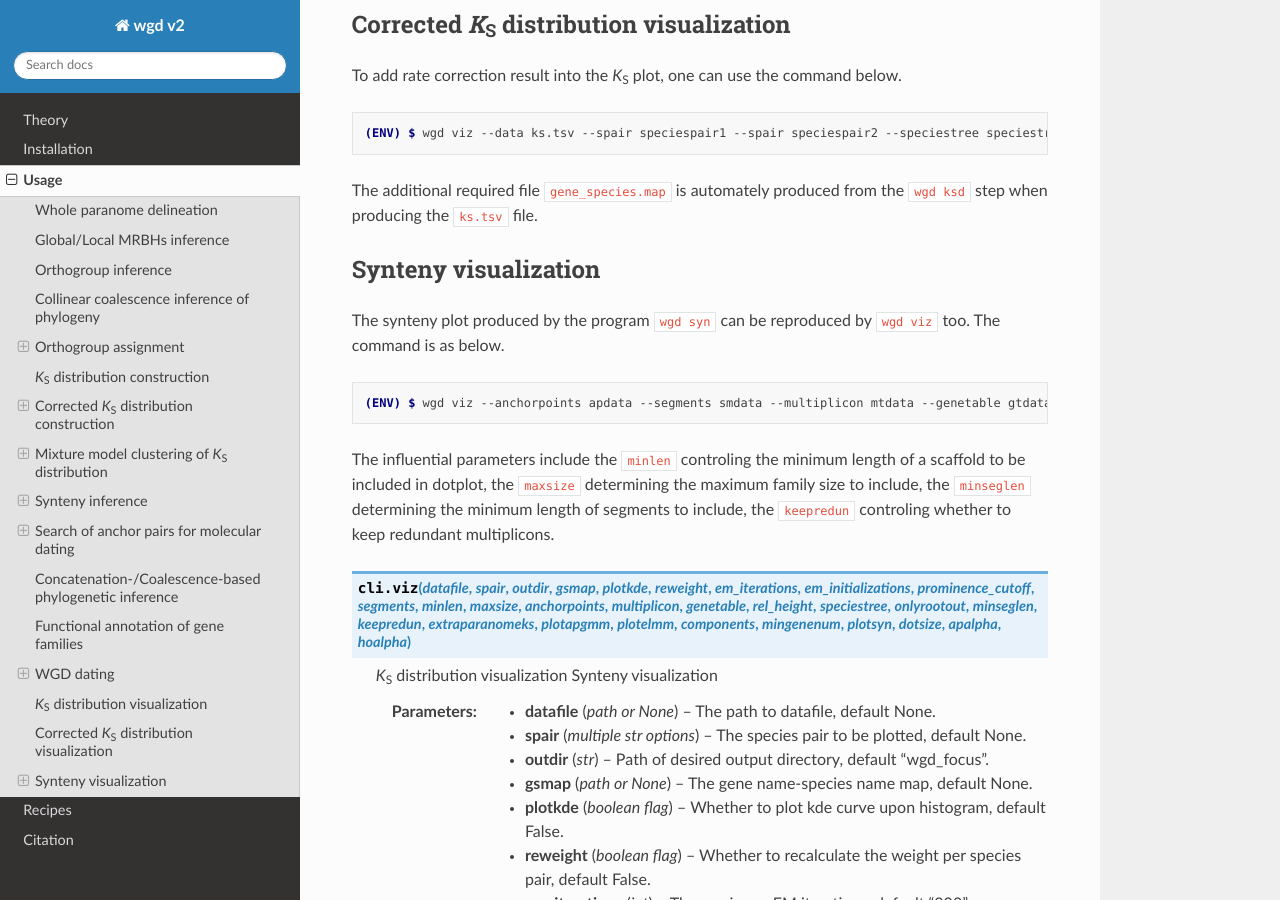
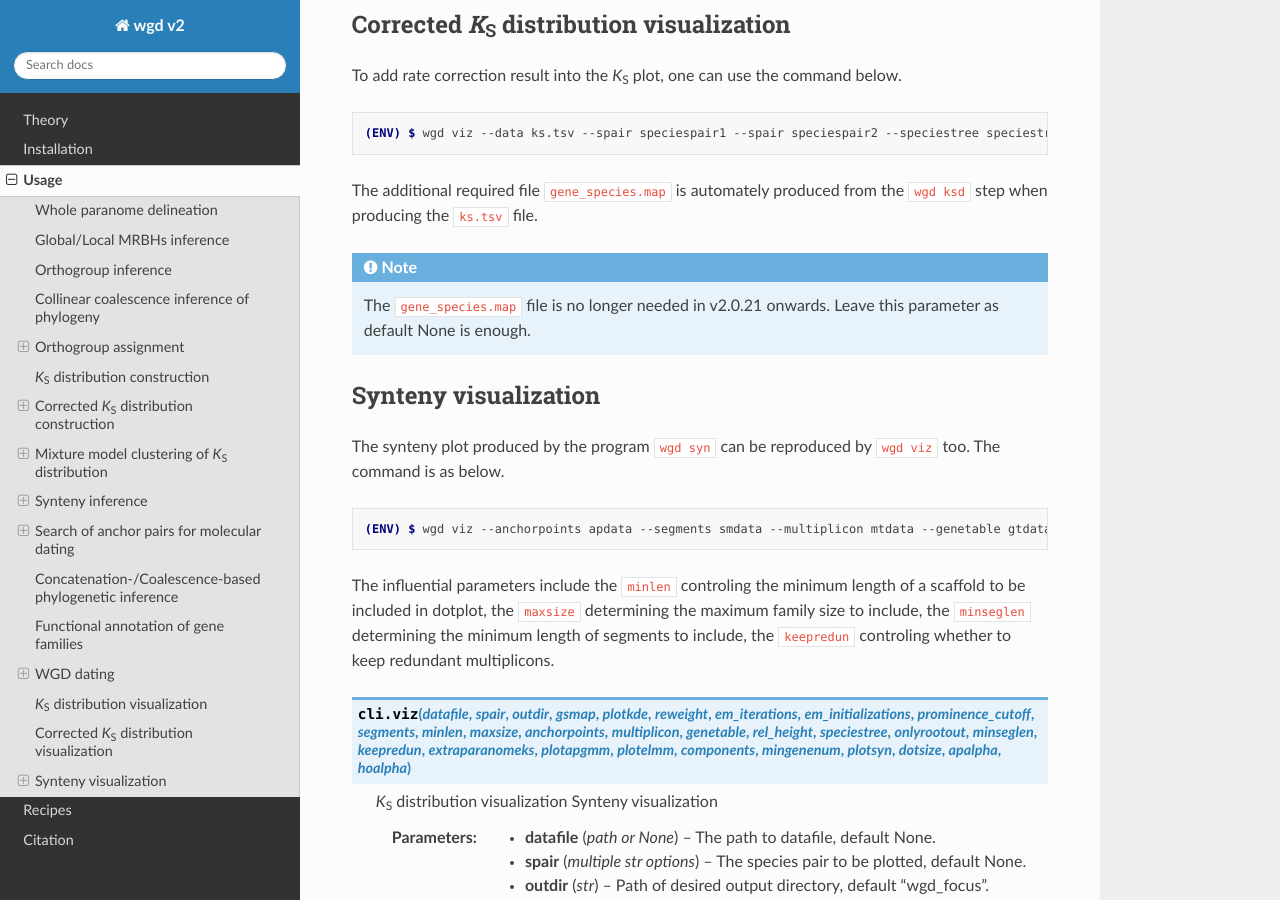
Before and after one commit to heche-psb/rtd-tutorial, a Sphinx documentation site: the page built from docs/source/usage.rst, in a window 1280 px wide and 900 px high, scrolled down 12838 px. Built offline with Sphinx 7.4.7 and the Read the Docs theme 2.0.0, drawn with Linux system fonts in a browser that asks for light colours.

Commit message:
bug fixed

```diff
--- a/docs/source/usage.rst
+++ b/docs/source/usage.rst
@@ -549,6 +549,10 @@ To add rate correction result into the *K*\ :sub:`S` plot, one can use the comma
 
 The additional required file ``gene_species.map`` is automately produced from the ``wgd ksd`` step when producing the ``ks.tsv`` file.
 
+.. note::
+
+   The ``gene_species.map`` file is no longer needed in v2.0.21 onwards. Leave this parameter as default None is enough.
+
 Synteny visualization
 ------------
 
```
